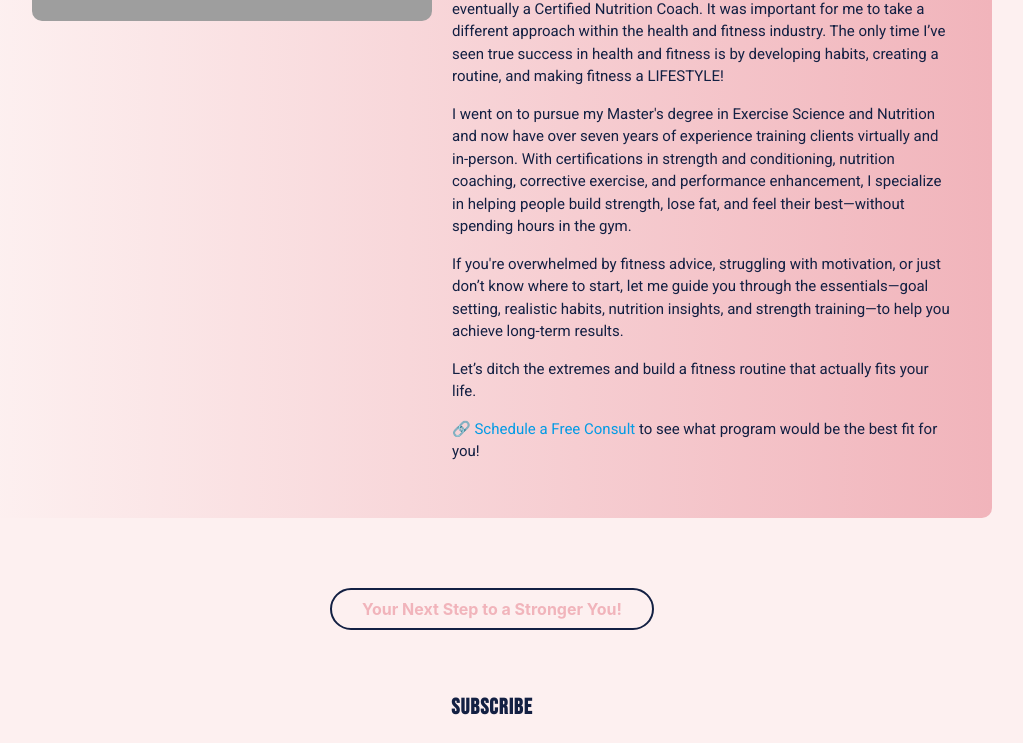
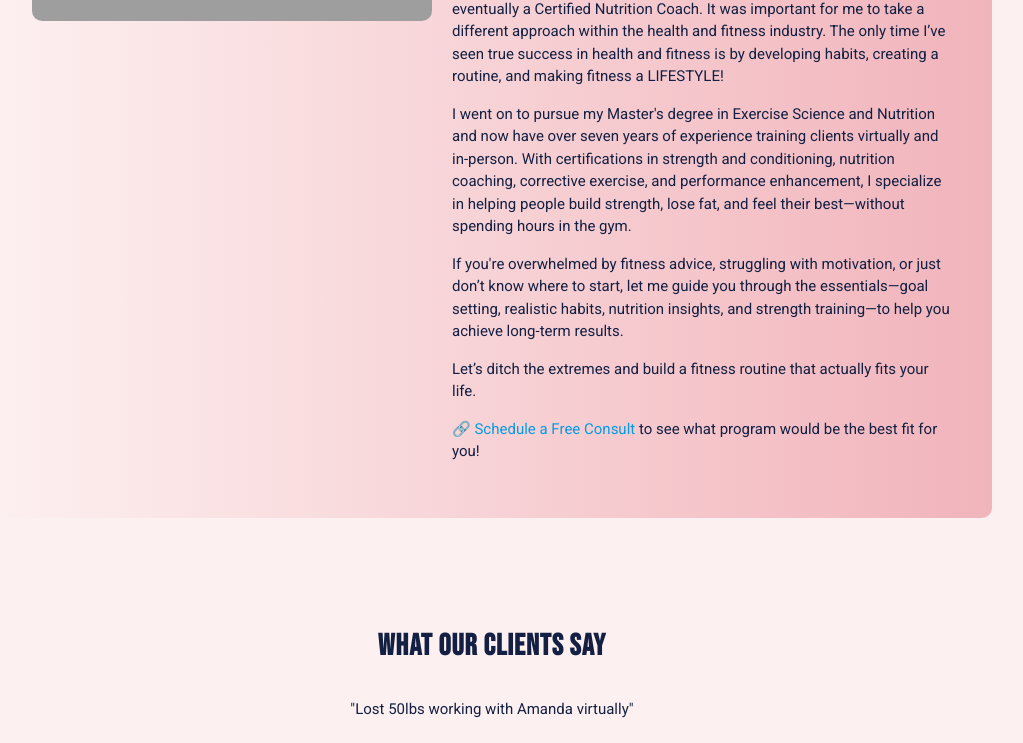
Before and after one commit to Barefootjiggy/TAJ-F, a React (Create React App) app: page / in a window 1280 px wide. Shown: the part 1988-2731 px from the top of the page, without its empty margins (148-1171 px from the left). Built offline with nearby package versions, Linux system fonts and the light colour scheme; grey boxes are pictures that could not be loaded.

Commit message:
Testimonial Carousel add with text

```diff
--- a/package.json
+++ b/package.json
@@ -22,6 +22,7 @@
     "react-router-dom": "^6.29.0",
     "react-scripts": "5.0.1",
     "react-typing-effect": "^2.0.5",
+    "swiper": "^11.2.5",
     "typescript": "^4.9.5",
     "typewriter-effect": "^2.21.0",
     "web-vitals": "^2.1.4"
--- /dev/null
+++ b/src/components/TestimonialCarousel/TestimonialCarousel.tsx
@@ -0,0 +1,43 @@
+import React from 'react';
+import { Swiper, SwiperSlide } from 'swiper/react';
+import 'swiper/css';
+import 'swiper/css/pagination';
+import { Pagination } from 'swiper/modules';
+
+const testimonials = [
+  { name: "Jon", text: "Lost 50lbs working with Amanda virtually" },
+  { name: "Mattie Jo", text: "Working with amanda is great because I always know she has my holistic health at heart. She cares about helping me achieve my goals for longevity and sustainability, not just for the sake of “reaching” them (at whatever cost: mental health, burnout, over restricting etc..). I also love that she’s going to be honest with me about what I need to adjust!" },
+  { name: "Cassondra", text: "(my success) is 100% credit to her program + guidance" },
+  { name: "Meghan", text: "Amanda got me through some super self-critical moments and always reminded me how far I’ve come… slow and steady is sustainable for a lifetime." },
+  { name: "Tess", text: "I was afraid of my body. I was so afraid of hurting myself irreparably that I didn’t want to do anything. I was angry with my body… Working with you is not easy. I mean that positively. You actively made me question my motives, my habits, and my fears… you challenged me to reimagine my potential possibilities. I have genuinely never felt more in tune with my body." },
+  { name: "Grace", text: "My mindset on health/food and moderation have completely changed. I am currently eating bread and going to enjoy dessert later too! BUT I also know I’ll be at the gym for leg day in a few hours 🙂 Enjoying life in moderation so I can have a longer life! Thank you so much for your patience and encouragement! I wouldn’t have made this progress without you." },
+  { name: "Jeffry", text: "Thank you for being supportive and awesome. Very grateful for you." },
+  { name: "Katie", text: "Thank you so much for being so passionate about what you do and being real!! I love your whole approach to this lifestyle…And the mindset aspect of the whole thing was priceless I’m very thankful for that!!!" },
+  { name: "Misaki", text: "When I first started I was nervous about going to the gym or working out in general...I went from feeling like 5 LB was so heavy to being able to use 45LB for some exercises! The beautiful part is I never beat myself up when I had to take a break or felt pressured to reach a certain weight. THANK YOU AMANDA!!! I can’t believe how far I’ve come and how much more confident I am about my strength." },
+  { name: "Dana", text: "I think the most important thing I learned from this program is not to judge myself and to be kinder to myself in every way… I feel great! Physically I am down a little over 10lbs but that wasn’t my main goal! I feel healthier and in a better place to tackle life long goals." },
+  { name: "Mikayla", text: "Before doing this program, with a week like this, I would have not done any workout because I was ‘too busy’… The push and help from Amanda was just what I needed to get back on track! I now feel like I have the tools needed to live a healthy life!" },
+  { name: "Kayla", text: "It was something that just became a part of my routine. I did it for me. And I’m dang proud." },
+  { name: "Tammy", text: "This is new for me, and for 50+ years I didn’t pay attention to my habits…I thought about it for so long but didn’t actually commit to trying to make a change until I started your program… it was the right length of time for me to 1) establish new patterns and see enough of a difference to want to continue on, and 2) find what works for me to keep the momentum going." },
+];
+
+const TestimonialCarousel = () => {
+  return (
+    <div className="max-w-lg mx-auto">
+      <Swiper
+        modules={[Pagination]}
+        spaceBetween={30}
+        slidesPerView={1}
+        pagination={{ clickable: true }}
+      >
+        {testimonials.map((testimonial, index) => (
+          <SwiperSlide key={index} className="p-4 border rounded-lg shadow-md bg-white">
+            <p className="text-lg italic">"{testimonial.text}"</p>
+            <h3 className="mt-2 font-bold">- {testimonial.name}</h3>
+          </SwiperSlide>
+        ))}
+      </Swiper>
+    </div>
+  );
+};
+
+export default TestimonialCarousel;
--- a/src/pages/SinglePage/SinglePage.tsx
+++ b/src/pages/SinglePage/SinglePage.tsx
@@ -5,6 +5,7 @@ import Section from "../../components/FadeSection/FadeSection";
 import Footer from "../../components/Footer/Footer"
 
 import "./SinglePage.css";
+import Testimonials from '../Testimonials.tsx/Testimonials'
 
 const SinglePage: React.FC = () => {
   return (
@@ -15,9 +16,13 @@ const SinglePage: React.FC = () => {
       <Section id="about">
         <About />
       </Section>
+      <Section id="testimonials">
+        <Testimonials />
+      </Section>
       <Section id="footer">
         <Footer />
       </Section>
+
     </div>
   );
 };
--- /dev/null
+++ b/src/pages/Testimonials.tsx/Testimonials.css
@@ -0,0 +1,10 @@
+.testimonials-page {
+    text-align: center;
+    padding: 40px;
+  }
+
+  .testimonials-title {
+    font-size: 2rem;
+    margin-bottom: 20px;
+    font-weight: bold;
+  }
--- /dev/null
+++ b/src/pages/Testimonials.tsx/Testimonials.tsx
@@ -0,0 +1,14 @@
+import React from 'react';
+import TestimonialCarousel from '../../components/TestimonialCarousel/TestimonialCarousel'
+import './Testimonials.css'; // Optional styling
+
+const Testimonials: React.FC = () => {
+  return (
+    <div className="testimonials-page">
+      <h1 className="testimonials-title">What Our Clients Say</h1>
+      <TestimonialCarousel />
+    </div>
+  );
+};
+
+export default Testimonials;
```
Also changed, not shown: 1 other file (tests, documents, lock files or other folders).
